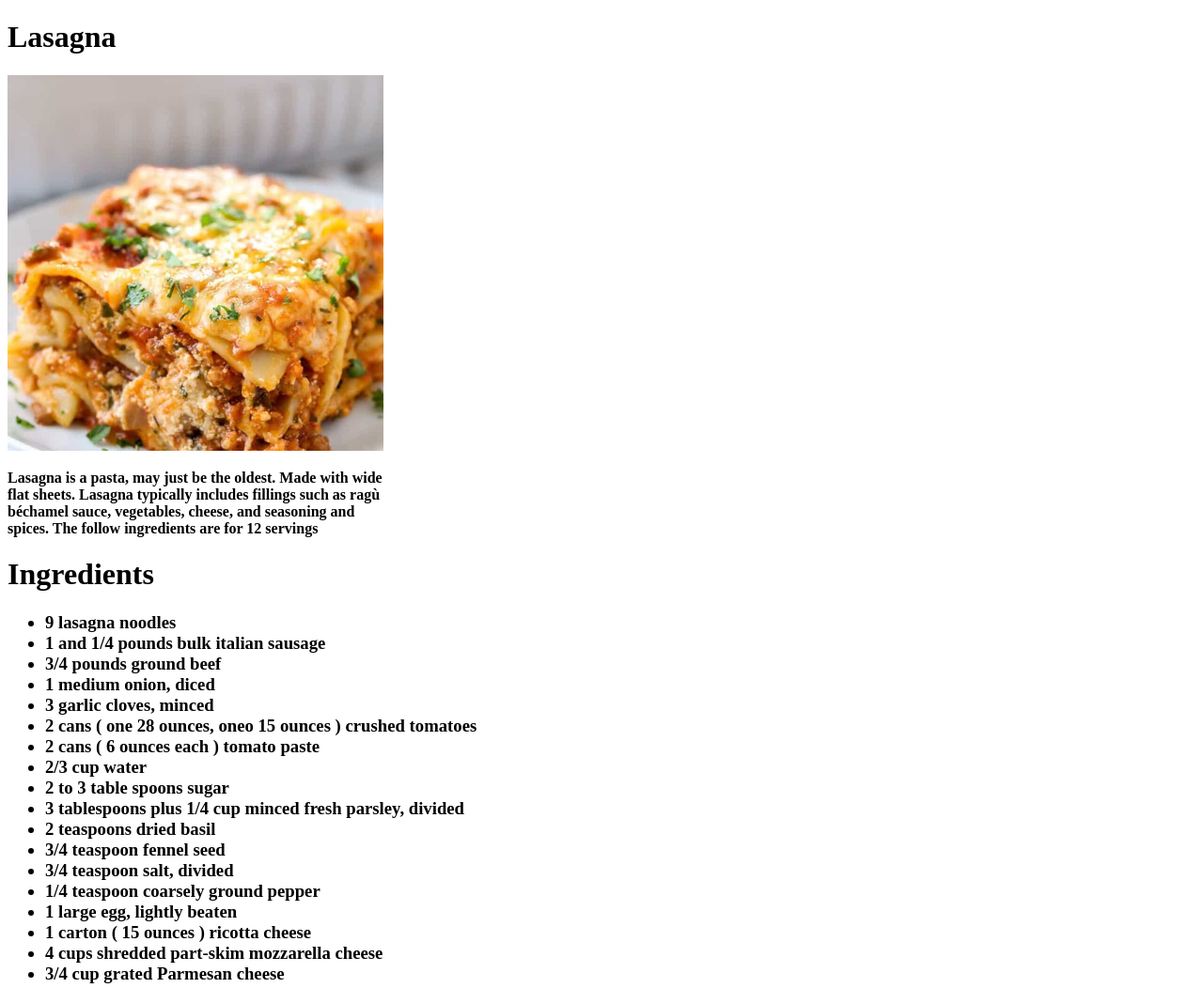
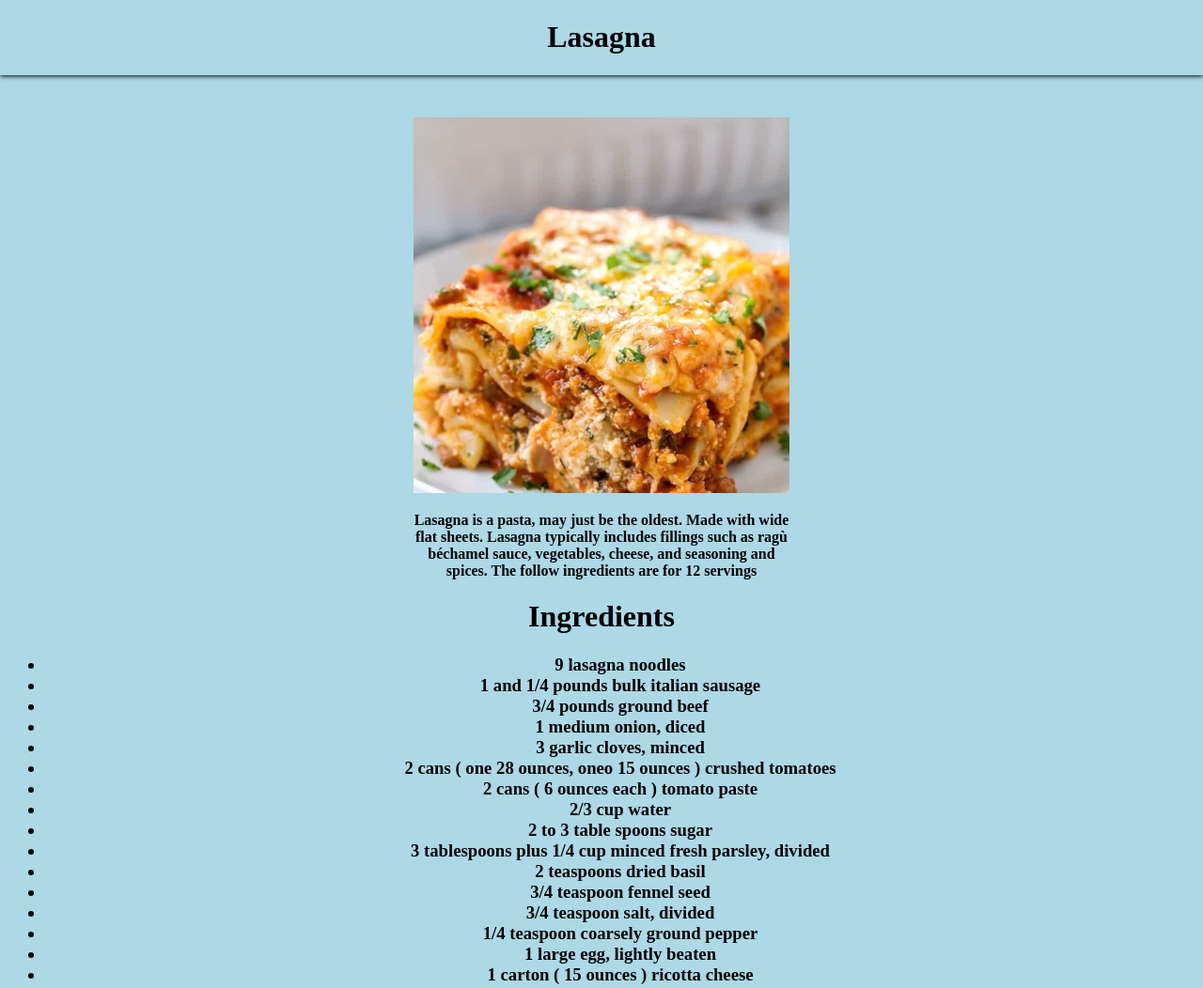
Before and after one commit to Andrew-pohk/odin-recipes, a plain HTML site: page recipes/Lasagna.html in a window 1280 px wide. Shown: the top 1052 px of the page at 94% size. Drawn offline with Linux system fonts and the light colour scheme.

Commit message:
Add css styling to lasagna page

```diff
--- a/recipes/Lasagna.html
+++ b/recipes/Lasagna.html
@@ -5,16 +5,18 @@
     <meta http-equiv="X-UA-Compatible" content="IE=edge">
     <meta name="viewport" content="width=device-width, initial-scale=1.0">
     <title>Lasagna</title>
+    <link rel="stylesheet" href="../styles/lasagna.css">
 </head>
 <body>
+    <div class="header">
+        <h1 id="title">Lasagna</h1>
+    </div>
 
-    <h1>Lasagna</h1>
+    <div class="ImgContainer">
+        <img id="LasagnaImg" src="../imgs/Lasagna.jpeg" alt="Delicious lasagna">
+    </div>
 
-    <img src="../imgs/Lasagna.jpeg" alt="Delicious Lasagna"
-    style=
-    "width: 400px;
-    height: 400px;
-    object-fit: cover;">
+    <div class="CenterItAll">
         <p>
             <strong>
             Lasagna is a pasta, may just be the oldest. Made with wide <br>
@@ -60,8 +62,11 @@
             </ol>
         </h3>
 
+    </div>
     <a style="display: block;"href="Lasagna.html">back to the top</a>
     <a href="..">return to main page</a>
 
+
+
 </body>
 </html>
--- a/styles/lasagna.css
+++ b/styles/lasagna.css
@@ -0,0 +1,28 @@
+body{
+    background: lightblue;
+    margin-top: 125px;
+}
+
+.header{
+    box-shadow: 0px 1px 5px black;
+    position: absolute;
+    top: 0px;
+    width: 100vw;
+    left: 0;
+    right: 0;
+
+}
+#title{
+    text-align: center;
+}
+.ImgContainer{
+    text-align: center;
+}
+#LasagnaImg{
+    width: 400px;
+    height: 400px;
+    object-fit: cover;
+}
+.CenterItAll{
+    text-align: center;
+}
```
Also changed, not shown: recipes/HoneyGlazedChicken.html (+1 -1 lines). Lines whose indentation alone changed are shown as unchanged.
